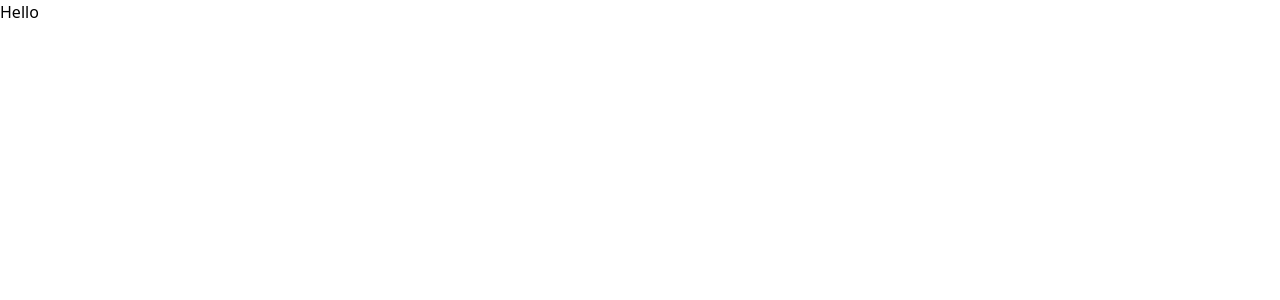
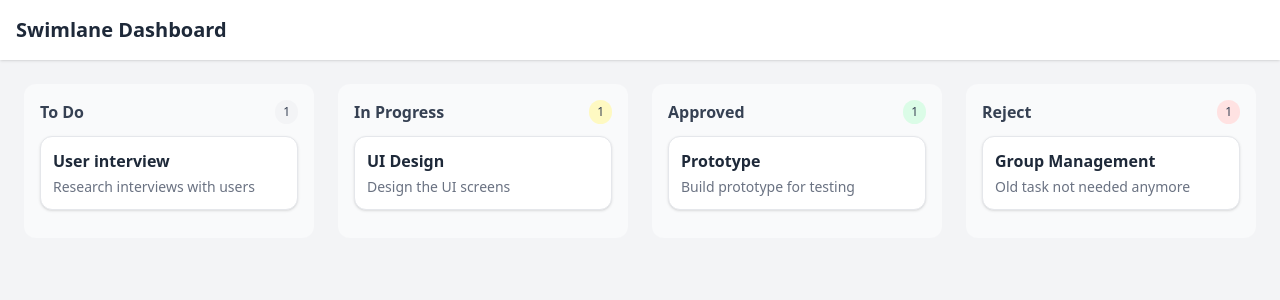
Before and after one commit to daskon/board-app, a Next.js app: page / in a window 1280 px wide. Shown: the top 300 px of the page. Built offline with nearby package versions, Linux system fonts and the light colour scheme.

Commit message:
dashboard ui

```diff
--- a/src/app/page.tsx
+++ b/src/app/page.tsx
@@ -1,5 +1,12 @@
+import Board from "./components/Board";
+
 export default function Home() {
   return (
-    <div>Hello</div>
+    <main className="min-h-screen bg-gray-100">
+      <header className="p-4 bg-white shadow">
+        <h1 className="text-xl font-bold text-gray-800">Swimlane Dashboard</h1>
+      </header>
+      <Board />
+    </main>
   );
 }
```
